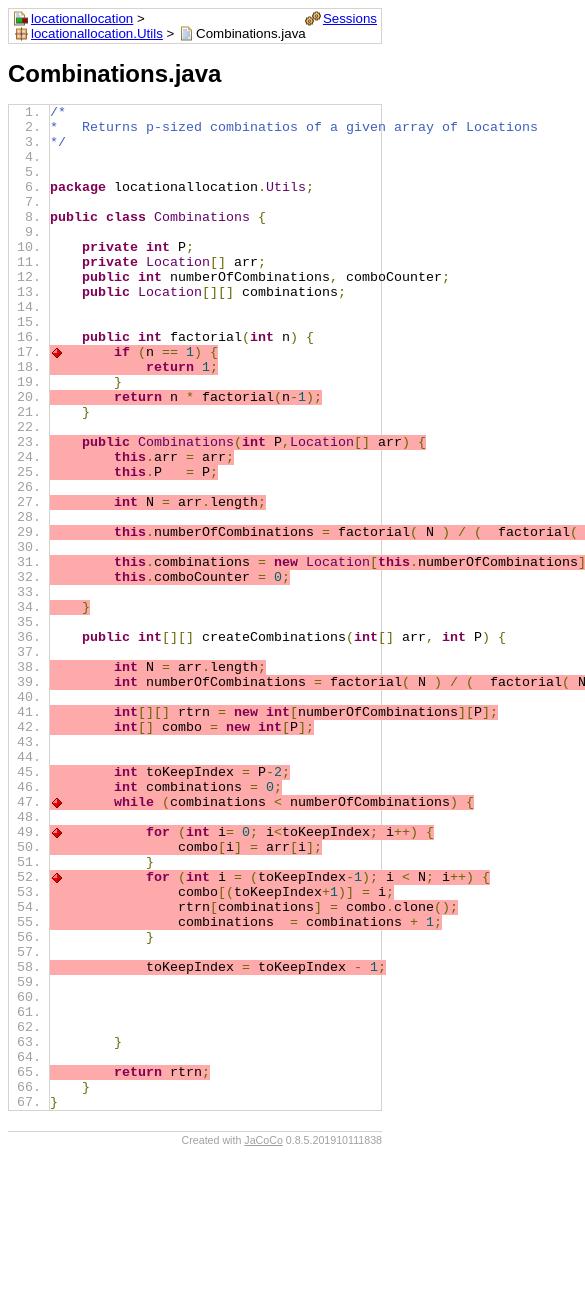
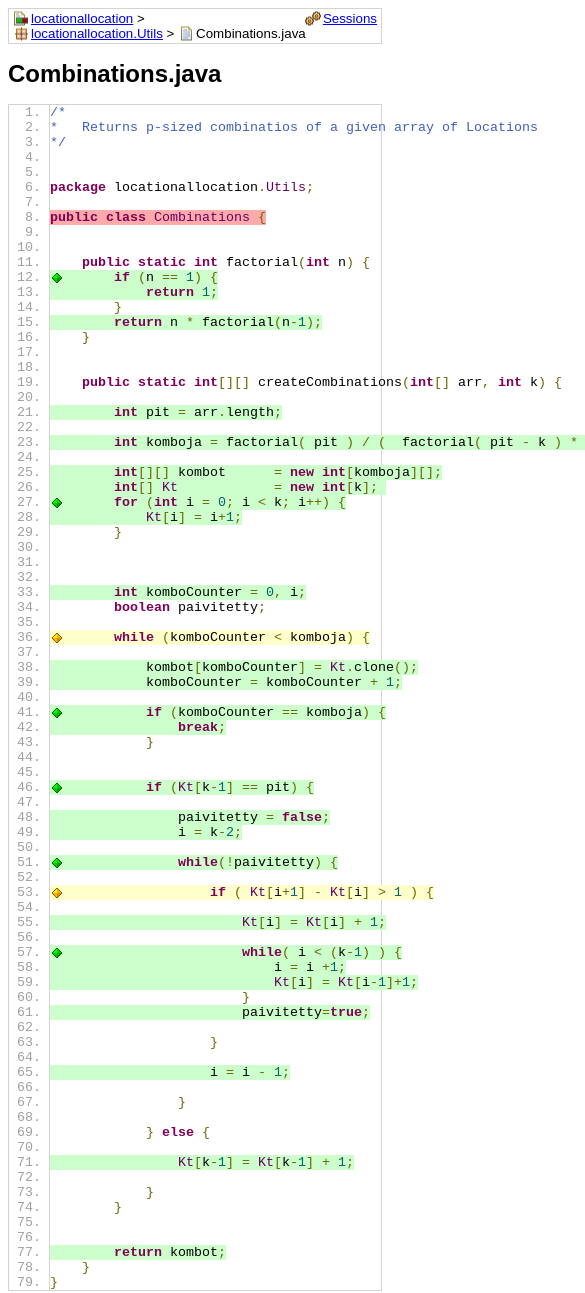
Before and after one commit to toppyy/toppyy.github.io, a plain HTML site: page projects/locationallocationtestcoverage/locationallocation.Utils/Combinations.java.html in a window 390 px wide. Shown: the top 1293 px of the page, 585 px wide, since content can reach past the window. Before the commit the page ends 1146 px from the top, so only its background shows below. Drawn offline with Linux system fonts and the light colour scheme.

Commit message:
coverage update

```diff
--- a/projects/locationallocationtestcoverage/locationallocation.Utils/Combinations.java.html
+++ b/projects/locationallocationtestcoverage/locationallocation.Utils/Combinations.java.html
@@ -5,64 +5,76 @@
 
 package locationallocation.Utils;
 
-public class Combinations {
-
-    private int P;
-    private Location[] arr;
-    public int numberOfCombinations, comboCounter;
-    public Location[][] combinations;
+<span class="nc" id="L8">public class Combinations {</span>
 
 
-    public int factorial(int n) {
-<span class="nc bnc" id="L17" title="All 2 branches missed.">        if (n == 1) {</span>
-<span class="nc" id="L18">            return 1;</span>
+    public static int factorial(int n) {
+<span class="fc bfc" id="L12" title="All 2 branches covered.">        if (n == 1) {</span>
+<span class="fc" id="L13">            return 1;</span>
         }
-<span class="nc" id="L20">        return n * factorial(n-1);</span>
+<span class="fc" id="L15">        return n * factorial(n-1);</span>
     }
 
-<span class="nc" id="L23">    public Combinations(int P,Location[] arr) {</span>
-<span class="nc" id="L24">        this.arr = arr;</span>
-<span class="nc" id="L25">        this.P   = P;</span>
 
-<span class="nc" id="L27">        int N = arr.length;</span>
+    public static int[][] createCombinations(int[] arr, int k) {
 
-<span class="nc" id="L29">        this.numberOfCombinations = factorial( N ) / (  factorial( N - P ) * factorial(P)) ;</span>
+<span class="fc" id="L21">        int pit = arr.length;</span>
 
-<span class="nc" id="L31">        this.combinations = new Location[this.numberOfCombinations][];</span>
-<span class="nc" id="L32">        this.comboCounter = 0;</span>
+<span class="fc" id="L23">        int komboja = factorial( pit ) / (  factorial( pit - k ) * factorial(k)) ;</span>
 
-<span class="nc" id="L34">    }</span>
-
-    public int[][] createCombinations(int[] arr, int P) {
-
-<span class="nc" id="L38">        int N = arr.length;</span>
-<span class="nc" id="L39">        int numberOfCombinations = factorial( N ) / (  factorial( N - P ) * factorial(P)) ;</span>
-
-<span class="nc" id="L41">        int[][] rtrn = new int[numberOfCombinations][P];</span>
-<span class="nc" id="L42">        int[] combo = new int[P];</span>
-
-
-<span class="nc" id="L45">        int toKeepIndex = P-2;</span>
-<span class="nc" id="L46">        int combinations = 0;</span>
-<span class="nc bnc" id="L47" title="All 2 branches missed.">        while (combinations &lt; numberOfCombinations) {</span>
-
-<span class="nc bnc" id="L49" title="All 2 branches missed.">            for (int i= 0; i&lt;toKeepIndex; i++) {</span>
-<span class="nc" id="L50">                combo[i] = arr[i];</span>
-            }
-<span class="nc bnc" id="L52" title="All 2 branches missed.">            for (int i = (toKeepIndex-1); i &lt; N; i++) {</span>
-<span class="nc" id="L53">                combo[(toKeepIndex+1)] = i;</span>
-<span class="nc" id="L54">                rtrn[combinations] = combo.clone();</span>
-<span class="nc" id="L55">                combinations  = combinations + 1;</span>
-            }
-
-<span class="nc" id="L58">            toKeepIndex = toKeepIndex - 1;</span>
+<span class="fc" id="L25">        int[][] kombot      = new int[komboja][];</span>
+<span class="fc" id="L26">        int[] Kt            = new int[k]; </span>
+<span class="fc bfc" id="L27" title="All 2 branches covered.">        for (int i = 0; i &lt; k; i++) {</span>
+<span class="fc" id="L28">            Kt[i] = i+1;</span>
+        }
 
 
 
+<span class="fc" id="L33">        int komboCounter = 0, i;</span>
+        boolean paivitetty;
 
+<span class="pc bpc" id="L36" title="1 of 2 branches missed.">        while (komboCounter &lt; komboja) {</span>
+
+<span class="fc" id="L38">            kombot[komboCounter] = Kt.clone();</span>
+<span class="fc" id="L39">            komboCounter = komboCounter + 1;</span>
+
+<span class="fc bfc" id="L41" title="All 2 branches covered.">            if (komboCounter == komboja) {</span>
+<span class="fc" id="L42">                break;</span>
+            }
+
+
+<span class="fc bfc" id="L46" title="All 2 branches covered.">            if (Kt[k-1] == pit) {</span>
+
+<span class="fc" id="L48">                paivitetty = false;</span>
+<span class="fc" id="L49">                i = k-2;</span>
+
+<span class="fc bfc" id="L51" title="All 2 branches covered.">                while(!paivitetty) {</span>
+
+<span class="pc bpc" id="L53" title="1 of 2 branches missed.">                    if ( Kt[i+1] - Kt[i] &gt; 1 ) {</span>
+
+<span class="fc" id="L55">                        Kt[i] = Kt[i] + 1;</span>
+
+<span class="fc bfc" id="L57" title="All 2 branches covered.">                        while( i &lt; (k-1) ) {</span>
+<span class="fc" id="L58">                            i = i +1;</span>
+<span class="fc" id="L59">                            Kt[i] = Kt[i-1]+1;</span>
+                        }
+<span class="fc" id="L61">                        paivitetty=true;</span>
+
+                    }
+
+<span class="fc" id="L65">                    i = i - 1;</span>
+
+                }
+
+            } else {
+
+<span class="fc" id="L71">                Kt[k-1] = Kt[k-1] + 1;</span>
+
+            }
         }
 
-<span class="nc" id="L65">        return rtrn;</span>
+
+<span class="fc" id="L77">        return kombot;</span>
     }
 }
 </pre><div class="footer"><span class="right">Created with <a href="http://www.jacoco.org/jacoco">JaCoCo</a> 0.8.5.201910111838</span></div></body></html>
```
Also changed, not shown: projects/locationallocationtestcoverage/index.html (+1 -1 lines), projects/locationallocationtestcoverage/jacoco-sessions.html (+1 -1 lines), projects/locationallocationtestcoverage/locationallocation.Utils/Combinations.html (+1 -1 lines), projects/locationallocationtestcoverage/locationallocation.Utils/DistanceMatrix.html (+1 -1 lines), projects/locationallocationtestcoverage/locationallocation.Utils/DistanceMatrix.java.html (+7 -8 lines), projects/locationallocationtestcoverage/locationallocation.Utils/index.html (+1 -1 lines), projects/locationallocationtestcoverage/locationallocation.Utils/index.source.html (+1 -1 lines), projects/locationallocationtestcoverage/locationallocation/App.html (+1 -1 lines), projects/locationallocationtestcoverage/locationallocation/App.java.html (+26 -17 lines), projects/locationallocationtestcoverage/locationallocation/index.html (+1 -1 lines), projects/locationallocationtestcoverage/locationallocation/index.source.html (+1 -1 lines).
